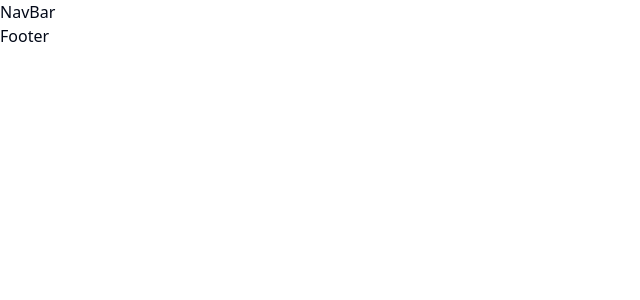
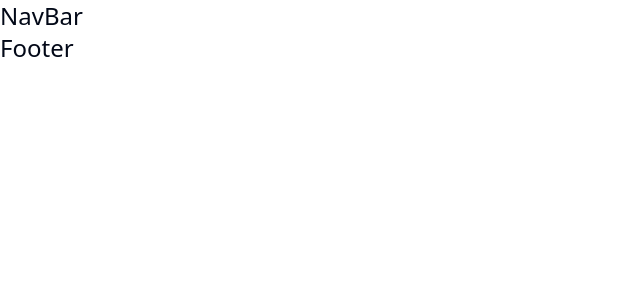
Before and after one commit to clem-kay/restaurant-service-admin, a React (Vite) app: page / in a window 1280 px wide. Shown: the top 300 px of the page, without its empty margins (0-640 px from the left). Built offline with nearby package versions, Linux system fonts and the light colour scheme.

Commit message:
Bootstrapped App

```diff
--- a/src/components/Footer.tsx
+++ b/src/components/Footer.tsx
@@ -2,7 +2,7 @@
 const Footer = () => {
     return (
         <div>
-            Footer
+            <h2 className='text-2xl'>Footer</h2>
         </div>
     );
 };
--- a/src/components/Navbar.tsx
+++ b/src/components/Navbar.tsx
@@ -1,7 +1,7 @@
 const Navbar = () => {
     return (
         <div>
-            NavBar
+            <h2 className='text-2xl'>NavBar</h2>
         </div>
     );
 };
--- a/src/pages/AuthPage.tsx
+++ b/src/pages/AuthPage.tsx
@@ -1,7 +1,7 @@
 const AuthPage = () => {
     return (
         <div>
-            <h2> Signin/Signup</h2>
+            <h2 className='text-2xl'> Signin/Signup</h2>
         </div>
     );
 };
```
